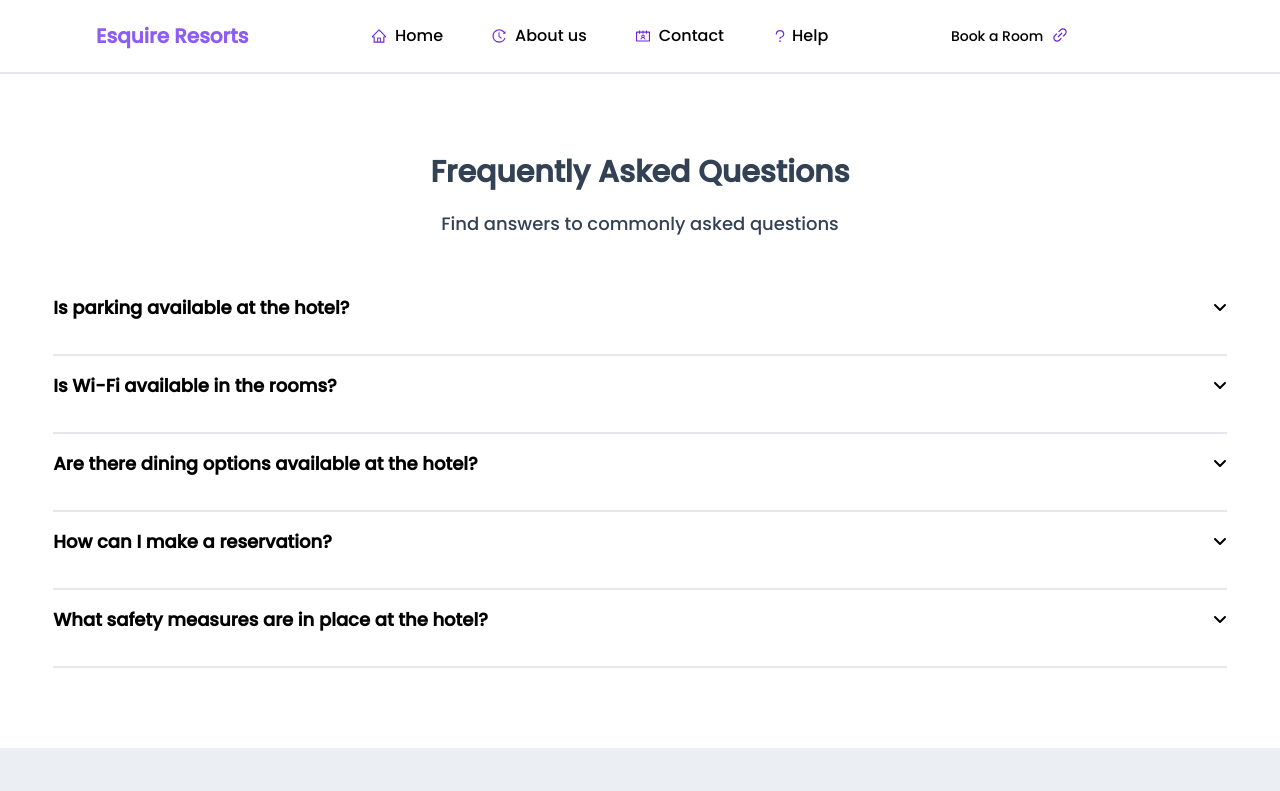
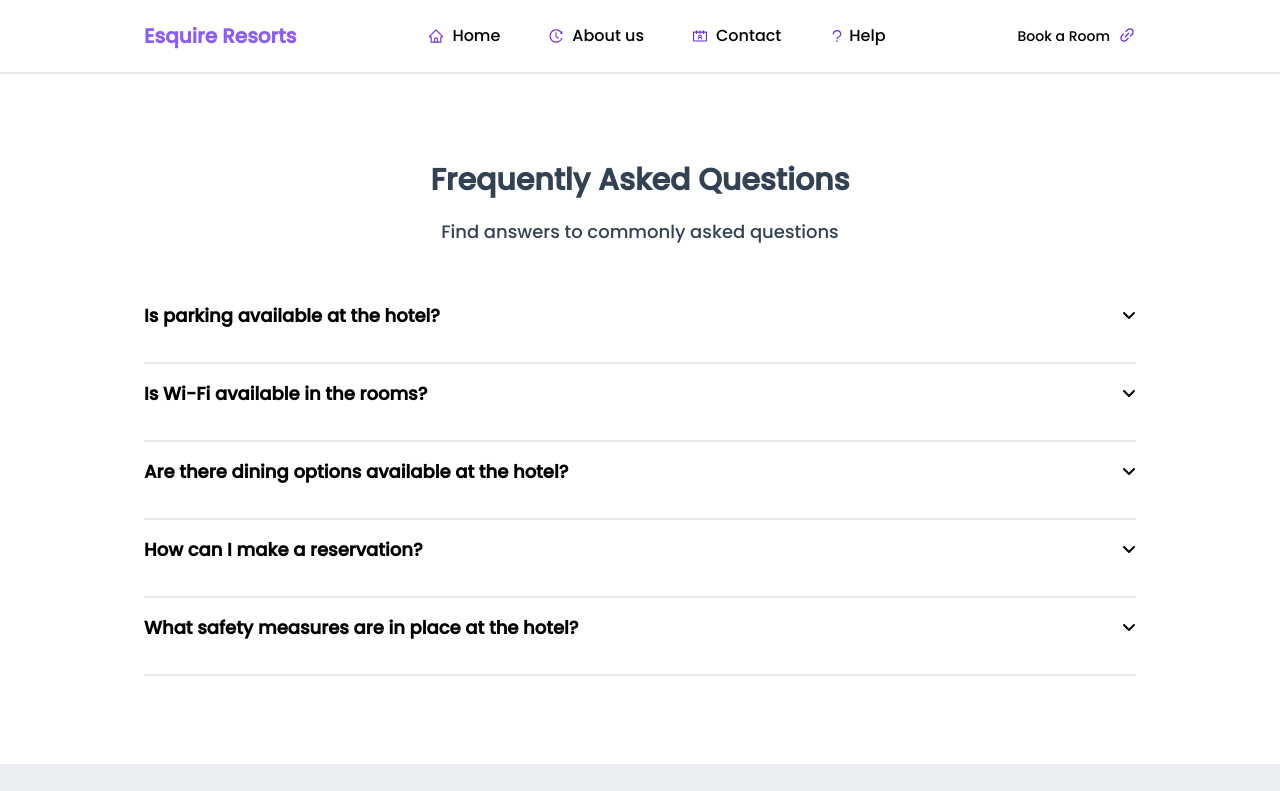
Before and after one commit to Phickayor/Esquire-Resorts, a Next.js app in the folder client/: page /help in a window 1280 px wide. Shown: the top 791 px of the page. Built offline with nearby package versions, Linux system fonts and the light colour scheme; no server answers.

Commit message:
Help page update

```diff
--- a/client/components/Faqs.jsx
+++ b/client/components/Faqs.jsx
@@ -19,7 +19,7 @@ function Faqs() {
         Aos.init()
     }, [])
     return (
-        <div className='my-10 text-slate-700'>
+        <div className=' text-slate-700'>
             <div >
                 <h1 className='text-2xl md:text-3xl font-semibold text-center pt-10'>Frequently Asked Questions</h1>
 
--- a/client/components/NavBar.jsx
+++ b/client/components/NavBar.jsx
@@ -11,11 +11,9 @@ import {
 } from "react-icons/ai";
 function NavBar() {
   const [sideBarWidth, setSideBarWidth] = useState("w-0");
-  const menu = (
-    <AiOutlineMenu className="lg:hidden text-xl self-center cursor-pointer" />
-  );
+  const menu = <AiOutlineMenu className="text-xl self-center cursor-pointer" />;
   const close = (
-    <AiOutlineClose className="lg:hidden text-xl self-center cursor-pointer" />
+    <AiOutlineClose className=" text-xl self-center cursor-pointer" />
   );
   const [menubutton, setMenuButton] = useState(menu);
   //icons
@@ -37,7 +35,7 @@ function NavBar() {
   }
 
   return (
-    <div className="sticky top-0 left-0 bg-white  backdrop-blur-lg border-b-2 z-20 flex justify-between px-5 lg:px-24 py-2 lg:py-4">
+    <div className="sticky top-0 bg-white backdrop-blur-lg border-b-2 z-20 flex justify-between px-5 md:px-10 lg:px-20 xl:px-36 py-2 lg:py-4">
       {/* Logo */}
       <div className="self-center flex gap-2">
         {/* <img
@@ -91,7 +89,9 @@ function NavBar() {
         <span className="font-medium">Book a Room</span>
         <Link href="/rooms">{link}</Link>
       </div>
-      <div onClick={toggleSideBar}>{menubutton}</div>
+      <div onClick={toggleSideBar} className="lg:hidden">
+        {menubutton}
+      </div>
       <div
         className={`block lg:hidden absolute right-0 top-10 ${sideBarWidth} h-screen overflow-y-hidden bg-purple-50 duration-300`}
       >
--- a/client/pages/_app.js
+++ b/client/pages/_app.js
@@ -1,6 +1,13 @@
 import "../styles/globals.css";
 import Aos from "aos";
 import "aos/dist/aos.css";
+import { Poppins } from "@next/font/google";
+const poppins = Poppins({ weight: "500", subsets: ["devanagari"] });
+
 export default function App({ Component, pageProps }) {
-  return <Component {...pageProps} />;
+  return (
+    <div className={poppins.className}>
+      <Component {...pageProps} />
+    </div>
+  );
 }
--- a/client/pages/help.js
+++ b/client/pages/help.js
@@ -1,53 +1,32 @@
-import React, { useState } from 'react'
-import Footer from '../components/Footer'
-import HelpSearch from '../components/HelpSearch'
-import NavBar from '../components/NavBar'
-import Faqs from '../components/Faqs'
-import Head from 'next/head'
+import React, { useState } from "react";
+import Footer from "../components/Footer";
+import HelpSearch from "../components/HelpSearch";
+import NavBar from "../components/NavBar";
+import Faqs from "../components/Faqs";
+import Head from "next/head";
 // The following import prevents a Font Awesome icon server-side rendering bug,
 // where the icons flash from a very large icon down to a properly sized one:
-import '@fortawesome/fontawesome-svg-core/styles.css';
+import "@fortawesome/fontawesome-svg-core/styles.css";
 // Prevent fontawesome from adding its CSS since we did it manually above:
-import { config } from '@fortawesome/fontawesome-svg-core';
+import { config } from "@fortawesome/fontawesome-svg-core";
 config.autoAddCss = false; /* eslint-disable import/first */
-import { Poppins } from '@next/font/google';
-const poppins = Poppins({ weight: '500', subsets: ['devanagari'] })
 
-function Help({ answers }) {
-    // const [answersValue, setAnswersValue] = useState("")
-    // answers = answersValue
-
-    // function faqsContent(answers) {
-    //     setAnswersValue(answers)
-    // }
+function Help() {
   return (
-        <div className={`flex flex-col min-h-screen ${poppins.className}`}>
+    <div className="flex flex-col min-h-screen">
       <Head>
         <title>Esquire Resorts | Help</title>
         <meta name="description" content="Esquire hotel rooms " />
         <meta name="viewport" content="width=device-width, initial-scale=1" />
         <link rel="icon" href="/favicon.ico" />
       </Head>
-            <NavBar
-                firstnav={"Home"}
-                firstlink={"/"}
-                secondnav={"Our Rooms"}
-                secondlink={"/rooms"}
-                thirdnav={"Contact"}
-                thirdlink={"/contact"}
-                fourthnav=""
-                fourthlink=""
-            />
-            <div>
-                <div className=' w-11/12  mx-auto flex flex-col justify-center'>
-                    {/* <HelpSearch
-                        answers={answers} /> */}
+      <NavBar />
+      <div className="[&>*]:py-12 px-5 md:px-10 lg:px-20 xl:px-36 ">
         <Faqs />
       </div>
       <Footer />
     </div>
-        </div>
-    )
+  );
 }
 
-export default Help
+export default Help;
--- a/client/pages/index.js
+++ b/client/pages/index.js
@@ -6,19 +6,11 @@ import Gallery from "../components/Gallery";
 import NavBar from "../components/NavBar";
 import Reviews from "../components/Reviews";
 import Services from "../components/Services";
-import { Poppins } from "@next/font/google";
 import Head from "next/head";
-// The following import prevents a Font Awesome icon server-side rendering bug,
-// where the icons flash from a very large icon down to a properly sized one:
-import "@fortawesome/fontawesome-svg-core/styles.css";
-// Prevent fontawesome from adding its CSS since we did it manually above:
-import { config } from "@fortawesome/fontawesome-svg-core";
-config.autoAddCss = false; /* eslint-disable import/first */
-const poppins = Poppins({ weight: "500", subsets: ["devanagari"] });
 
 function About() {
   return (
-    <div className={`flex flex-col min-h-screen ${poppins.className}`}>
+    <>
       <Head>
         <title>Esquire Resorts</title>
         <meta name="description" content="Esquire hotel rooms " />
@@ -35,7 +27,7 @@ function About() {
         <Services />
       </div>
       <Footer />
-    </div>
+    </>
   );
 }
 
```
Lines whose indentation alone changed are shown as unchanged.
